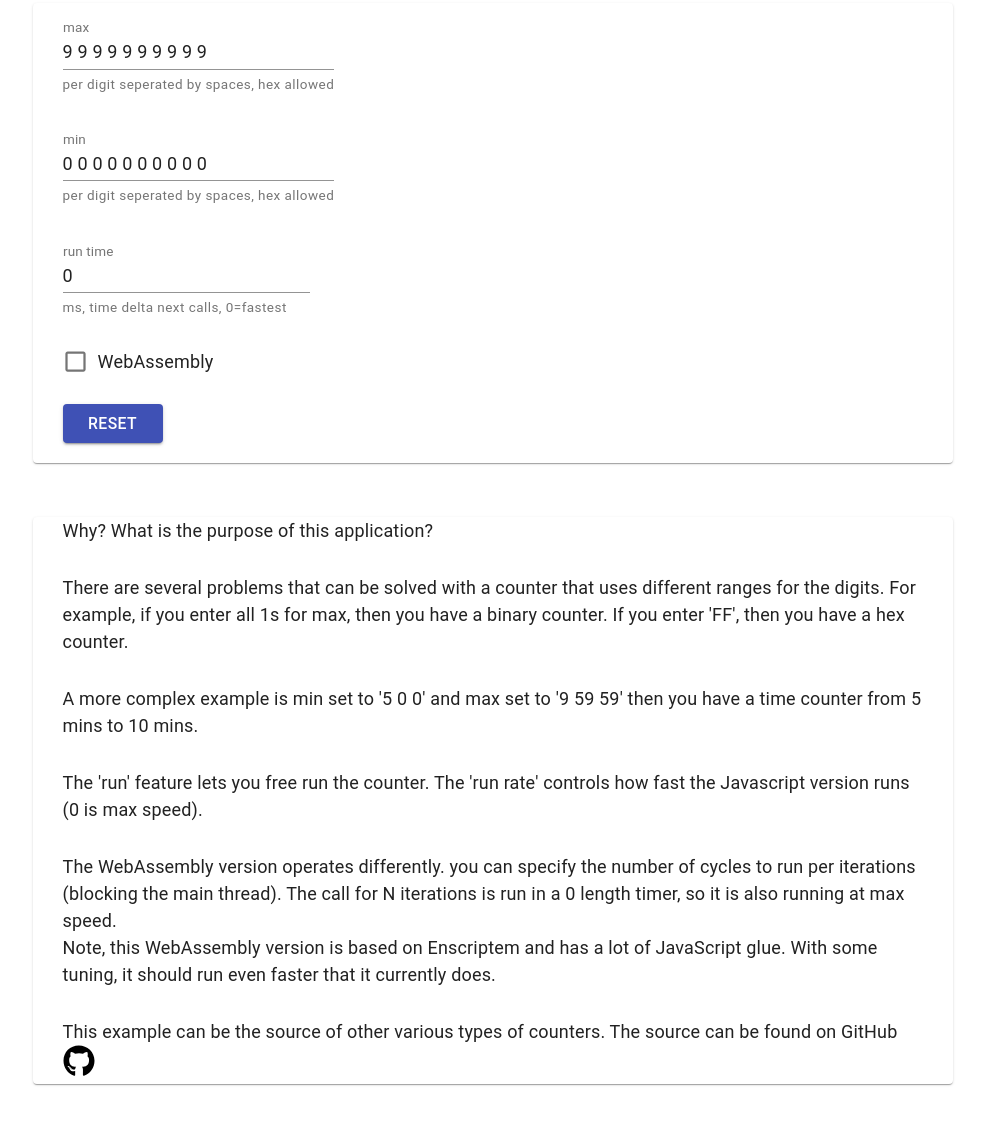
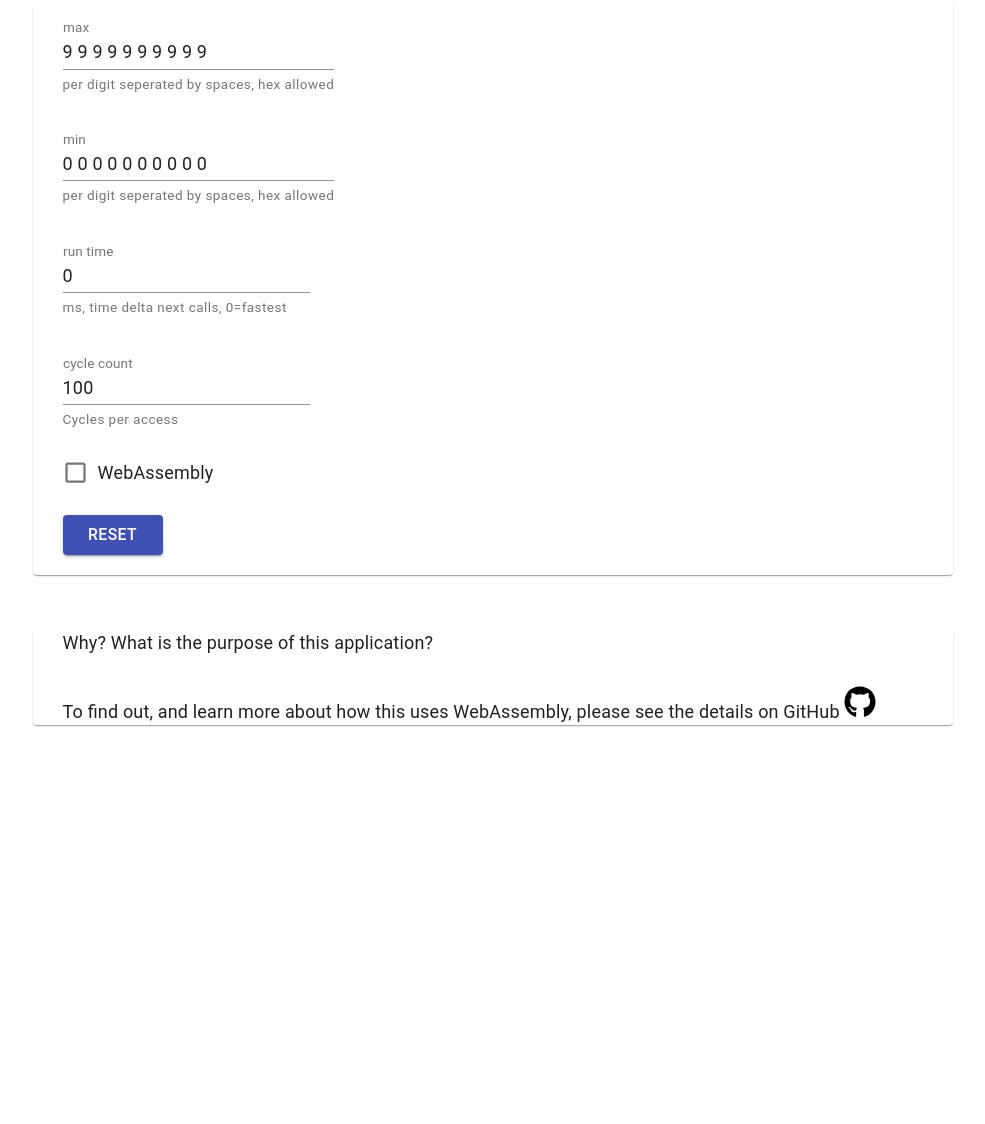
Before and after one commit to alpiepho/any-counter, a Gatsby site: page / in a window 1280 px wide. Shown: the part 314-1438 px from the top of the page, without its empty margins (147-1132 px from the left). After the commit the page ends 1095 px from the top, so only its background shows below. Built offline with nearby package versions, Linux system fonts and the light colour scheme; Gatsby itself is replaced by a stand-in of ours; no server answers.

Commit message:
update README.md

```diff
--- a/src/components/anycounter.js
+++ b/src/components/anycounter.js
@@ -61,7 +61,6 @@ const useStyles = makeStyles(theme => ({
 }))
 
 var timerHandle = null
-var timerRate  = 0
 
 export default function AnyCounter() {
   const [minDigits, setMinDigits] = useState("0 0 0 0 0 0 0 0 0 0")
@@ -113,8 +112,6 @@ export default function AnyCounter() {
       window.Module.ccall('wa_engine_min', null, ['number','number','number','number','number','number','number','number','number','number'], buildArray(minDigits))
       window.Module.ccall('wa_engine_max', null, ['number','number','number','number','number','number','number','number','number','number'], buildArray(maxDigits))
       window.Module.ccall('wa_engine_reset', null, null, null)
-      //window.Module.ccall('wa_engine_get', null, null, null)
-      //window.Module.ccall('wa_engine_dump', null, null, null)
       setAllDigits(buildWebAssemblyDisplay())
     }
 
@@ -126,11 +123,6 @@ export default function AnyCounter() {
     }
     // eslint-disable-next-line react-hooks/exhaustive-deps
   }, [])
-
-  useEffect(() => {
-    if (webAssembly) timerRate = 0
-    else timerRate = runRate
-  }, [webAssembly, runRate])
 
   const stopTimer = () => {
     if (timerHandle) {
@@ -147,10 +139,10 @@ export default function AnyCounter() {
       }
 
       if (!webAssembly) {
-        js_engine_next()
+        js_engine_next(cycles)
         setAllDigits(js_engine_get())
       }
-    }, timerRate)
+    }, runRate)
   }
 
   const onMinChange = event => {
@@ -171,8 +163,6 @@ export default function AnyCounter() {
       window.Module.ccall('wa_engine_max', null, ['number','number','number','number','number','number','number','number','number','number'], buildArray(maxDigits))
       window.Module.ccall('wa_engine_reset', null, null, null)
       setAllDigits(buildWebAssemblyDisplay())
-      //window.Module.ccall('wa_engine_get', null, null, null)
-      //window.Module.ccall('wa_engine_dump', null, null, null)
     }
 
     if (!webAssembly) {
@@ -184,16 +174,13 @@ export default function AnyCounter() {
   }
 
   const onNextClick = () => {
-    //console.log(window.Module)
     if (webAssembly) {
       window.Module.ccall('wa_engine_run', null, ['number'], [1])
       setAllDigits(buildWebAssemblyDisplay())
-      //window.Module.ccall('wa_engine_get', null, null, null)
-      //window.Module.ccall('wa_engine_dump', null, null, null)
     }
 
     if (!webAssembly) {
-      js_engine_next()
+      js_engine_next(1)
       setAllDigits(js_engine_get())
     }
   }
@@ -282,7 +269,6 @@ export default function AnyCounter() {
                 onChange={onMinChange}
               />
             </Grid>
-            {!webAssembly ? (
               <Grid item>
                 <TextField
                   id="standard-helperText"
@@ -294,21 +280,18 @@ export default function AnyCounter() {
                   onChange={onRunRateChange}
                 />
               </Grid>
-            ) : null}
-            {webAssembly ? (
               <Grid item>
                 <TextField
                   id="standard-helperText"
                   label="cycle count"
                   defaultValue={cycles}
                   className={classes.textField}
-                  helperText="WebAssembly Cycles per access"
+                  helperText="Cycles per access"
                   margin="normal"
                   onChange={onCyclesChange}
                 />
               </Grid>
-            ) : null}
-            <Grid item>
+              <Grid item>
               <FormControlLabel
                 className={classes.checkboxField}
                 control={
@@ -344,53 +327,14 @@ export default function AnyCounter() {
             >
               Why? What is the purpose of this application?
             </Typography>
+
             <Typography
               className={classes.paragraph}
               variant="body1"
               gutterBottom
             >
-              There are several problems that can be solved with a counter that
-              uses different ranges for the digits. For example, if you enter
-              all 1s for max, then you have a binary counter. If you enter 'FF',
-              then you have a hex counter.
-            </Typography>
-            <Typography
-              className={classes.paragraph}
-              variant="body1"
-              gutterBottom
-            >
-              A more complex example is min set to '5 0 0' and max set to '9 59
-              59' then you have a time counter from 5 mins to 10 mins.
-            </Typography>
-            <Typography
-              className={classes.paragraph}
-              variant="body1"
-              gutterBottom
-            >
-              The 'run' feature lets you free run the counter. The 'run rate'
-              controls how fast the Javascript version runs (0 is max speed).
-            </Typography>
-            <Typography
-              className={classes.paragraph}
-              variant="body1"
-              gutterBottom
-            >
-              The WebAssembly version operates differently. you can specify the
-              number of cycles to run per iterations (blocking the main thread).
-              The call for N iterations is run in a 0 length timer, so it is also
-              running at max speed.
-              <br/>
-              Note, this WebAssembly version is based on Enscriptem and has a lot
-              of JavaScript glue.  With some tuning, it should run even faster
-              that it currently does.
-            </Typography>
-            <Typography
-              className={classes.paragraph}
-              variant="body1"
-              gutterBottom
-            >
-              This example can be the source of other various types of counters.
-              The source can be found on GitHub{" "}
+              To find out, and learn more about how this uses WebAssembly, please see
+              the details on GitHub{" "}
               <a
                 href={`https://github.com/alpiepho/any-counter`}
                 target="_blank"
--- a/src/components/engine.js
+++ b/src/components/engine.js
@@ -60,8 +60,11 @@ export function js_engine_get() {
     return result
 }
 
-export function js_engine_next() {
-    counter_increment()
+export function js_engine_next(cycles) {
+    let i
+    for (i=0; i<cycles; i++) {
+        counter_increment()
+    }
 }
 
 export function js_engine_reset() {
--- a/static/any_base_counter.js
+++ b/static/any_base_counter.js
@@ -1219,11 +1219,11 @@ function updateGlobalBufferViews() {
 
 
 var STATIC_BASE = 1024,
-    STACK_BASE = 5120,
+    STACK_BASE = 5168,
     STACKTOP = STACK_BASE,
-    STACK_MAX = 5248000,
-    DYNAMIC_BASE = 5248000,
-    DYNAMICTOP_PTR = 4864;
+    STACK_MAX = 5248048,
+    DYNAMIC_BASE = 5248048,
+    DYNAMICTOP_PTR = 4912;
 
 assert(STACK_BASE % 16 === 0, 'stack must start aligned');
 assert(DYNAMIC_BASE % 16 === 0, 'heap must start aligned');
@@ -1711,7 +1711,7 @@ var ASM_CONSTS = [];
 
 
 
-// STATICTOP = STATIC_BASE + 4096;
+// STATICTOP = STATIC_BASE + 4144;
 /* global initializers */ /*__ATINIT__.push();*/
 
 
@@ -1722,7 +1722,7 @@ var ASM_CONSTS = [];
 
 
 /* no memory initializer */
-var tempDoublePtr = 5104
+var tempDoublePtr = 5152
 assert(tempDoublePtr % 8 == 0);
 
 function copyTempFloat(ptr) { // functions, because inlining this code increases code size too much
```
Also changed, not shown: wasm/any_base_counter.js (+6 -6 lines), README.md, wasm/README.md, 3 other files.
